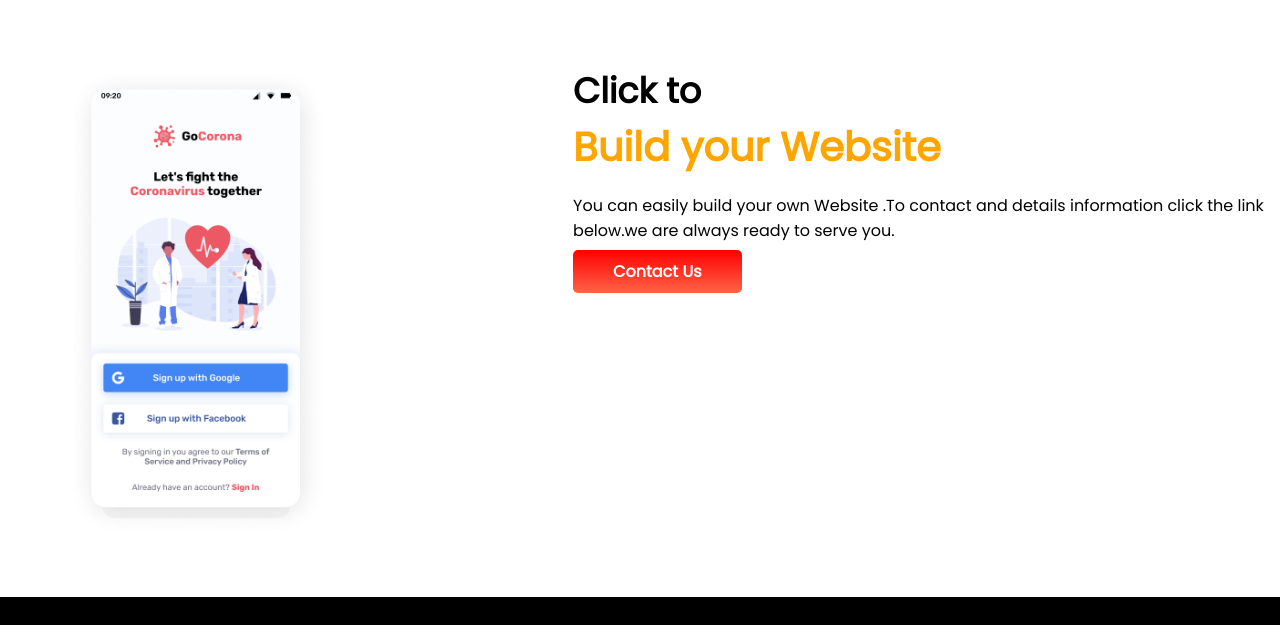
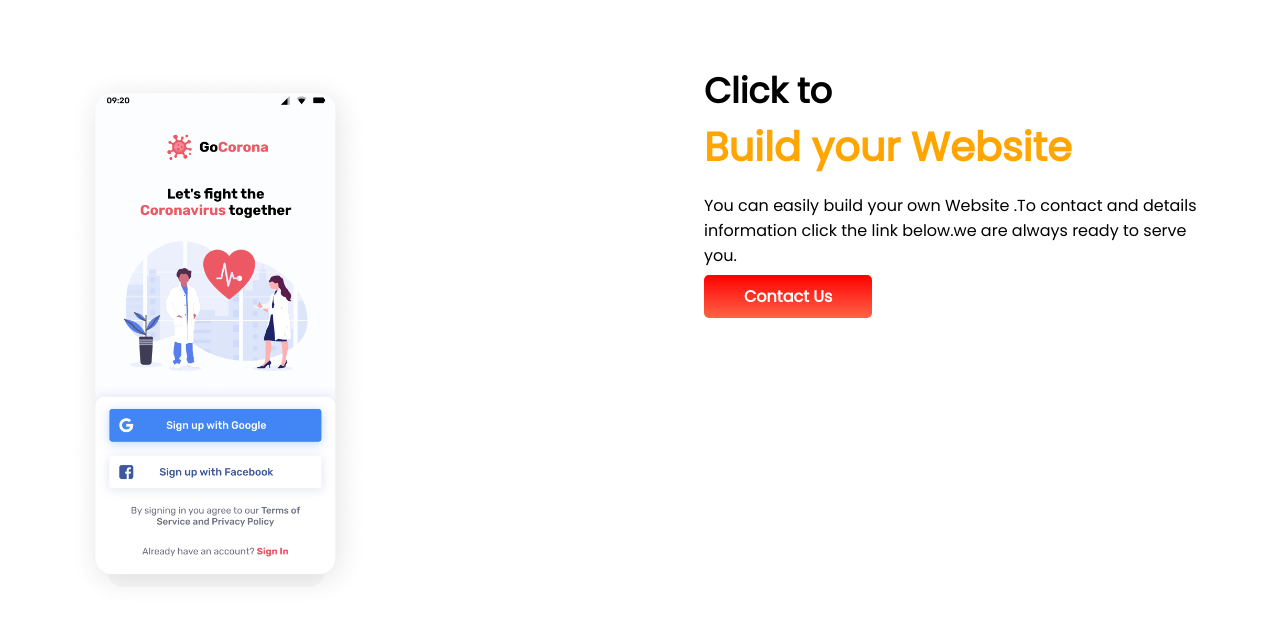
Before and after one commit to ssaroar/mission-2022, a plain HTML site: page index.html in a window 1280 px wide. Shown: the part 1746-2371 px from the top of the page. Drawn offline with Linux system fonts and the light colour scheme.

Commit message:
Final Assignment Done

```diff
--- a/index.html
+++ b/index.html
@@ -120,7 +120,7 @@
         <div class="half-width">
             <img src="images/pictures/app.png" alt="">
         </div>
-        <div>
+        <div class="half-width">
             <h3>
                 Click to
             </h3>
```
